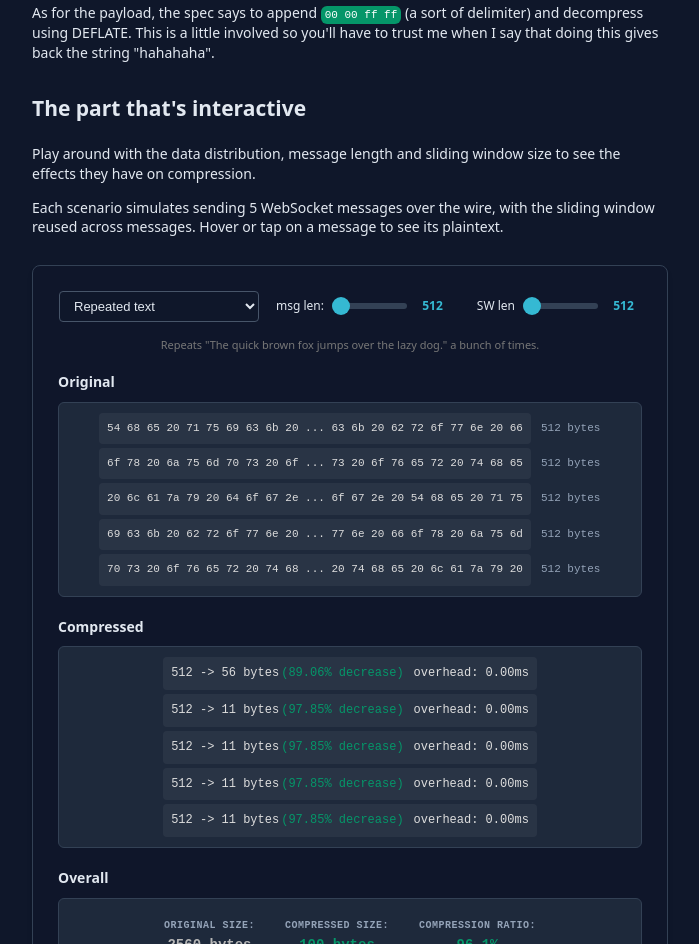
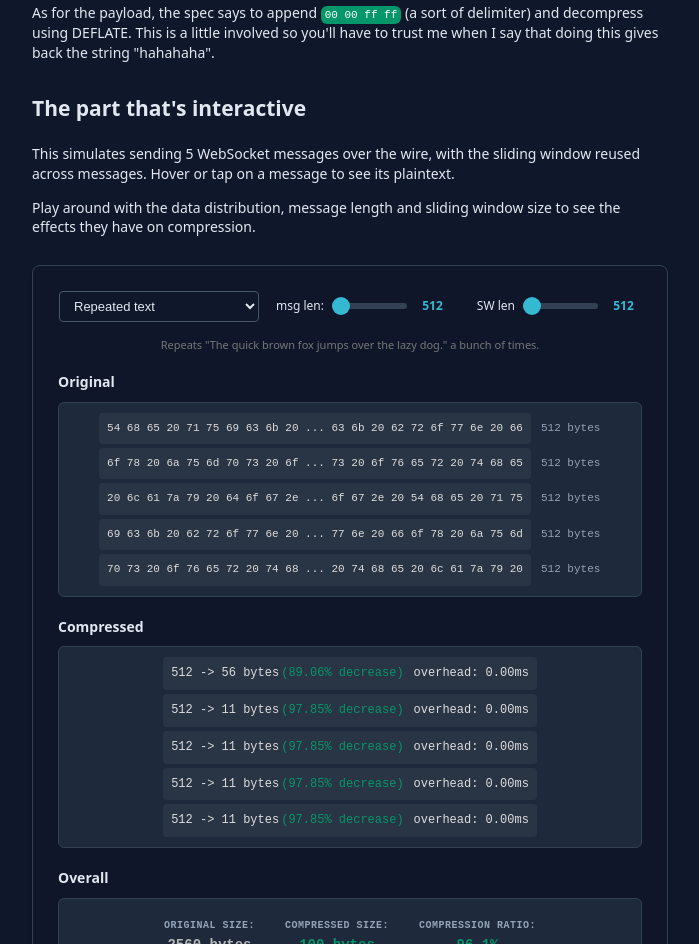
Before and after one commit to sachin9996/websocket-compression-explained, a website with bundled scripts: page index.html in a window 1280 px wide. Shown: the part 2717-3661 px from the top of the page, without its empty margins (290-989 px from the left). Built offline with nearby package versions, Linux system fonts and the light colour scheme.

Commit message:
Minor change

```diff
--- a/index.html
+++ b/index.html
@@ -315,13 +315,13 @@
             href="#interactive">#</a></h2>
 
     <p>
-        Play around with the data distribution, message length and sliding window size to see the effects they have on
-        compression.
+        This simulates sending 5 WebSocket messages over the wire, with the sliding window reused across
+        messages. Hover or tap on a message to see its plaintext.
     </p>
 
     <p>
-        Each scenario simulates sending 5 WebSocket messages over the wire, with the sliding window reused across
-        messages. Hover or tap on a message to see its plaintext.
+        Play around with the data distribution, message length and sliding window size to see the effects they have on
+        compression.
     </p>
 
     <div id="compressionDemo" class="compression-demo"></div>
```
Also changed, not shown: dist/index.html.
